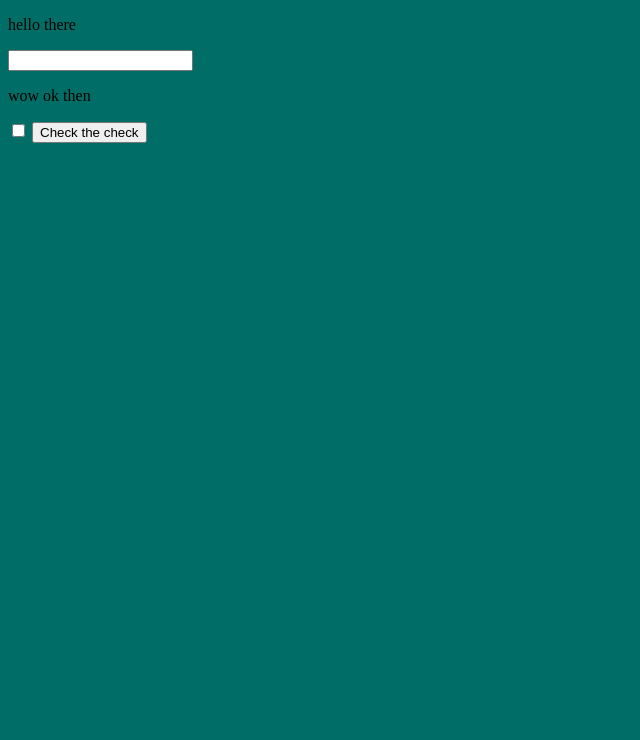
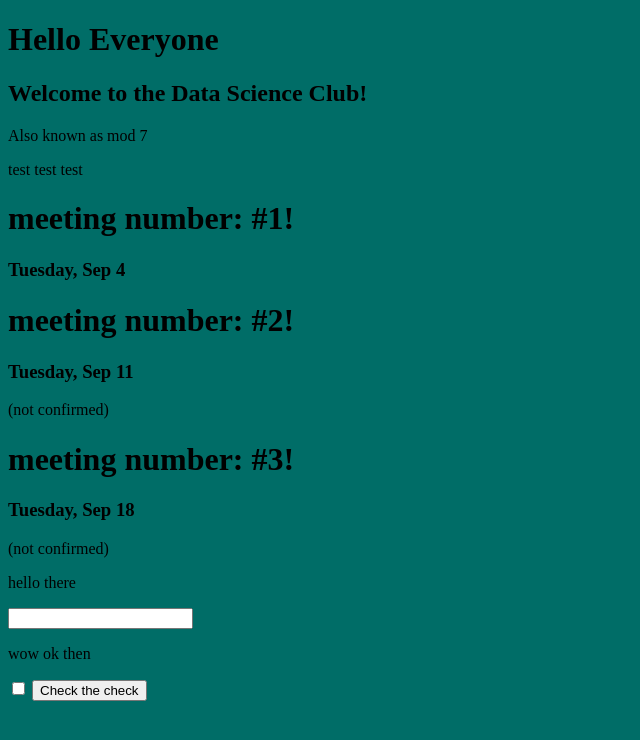
Before and after one commit to MostlyFocusedMike/data-club, a website built with webpack: page index.html in a window 1280 px wide. Shown: the whole page, without its empty margins (0-640 px from the left). Built offline with nearby package versions, Linux system fonts and the light colour scheme; some packages are replaced by stand-ins of ours.

Commit message:
add meetings component and constants file in lieu of a db

```diff
--- a/index.html
+++ b/index.html
@@ -8,7 +8,8 @@
     <script src="./build/bundle.js"></script>
 </head>
 <body>
-      <welcome-component></welcome-component>
+      <welcome></welcome>
+      <meetings></meetings>
       <div ng-controller="MainController as ctrl">
         <p>{{ctrl.title}}</p>
         <input ng-model="myInput" />
--- a/package.json
+++ b/package.json
@@ -24,7 +24,11 @@
   },
   "dependencies": {
     "angular": "~1.5.9",
+    "angular-animate": "~1.5.9",
     "angular-resource": "~1.5.9",
-    "angular-animate": "~1.5.9"
+    "html-loader": "^0.5.5",
+    "pug": "^2.0.3",
+    "pug-html-loader": "^1.1.5",
+    "pug-loader": "^2.4.0"
   }
 }
--- /dev/null
+++ b/src/js/components/meetings/controller.js
@@ -0,0 +1,8 @@
+import meetings from '../../constants/meetings'
+
+const meetingsCtrl = function() {
+    this.test = 'test test test';
+    this.meetings = meetings;
+}
+
+export default meetingsCtrl;
--- /dev/null
+++ b/src/js/components/meetings/index.js
@@ -0,0 +1,9 @@
+import template from './template.html'
+import meetingsCtrl from './controller'
+
+const meetingsCmpt = {
+    template,
+    controller: meetingsCtrl,
+}
+
+export default meetingsCmpt;
--- /dev/null
+++ b/src/js/components/meetings/template.html
@@ -0,0 +1,6 @@
+<p>{{$ctrl.test}}</p>
+<div ng-repeat="meeting in $ctrl.meetings">
+    <h1>meeting number: #{{$index + 1}}!</h1>
+    <h3>{{meeting.date | date:'EEEE, MMM d' }}</h3>
+    <p ng-if='!meeting.confirmed'>(not confirmed)</p>
+</div>
--- a/src/js/components/welcome/template.html
+++ b/src/js/components/welcome/template.html
@@ -1 +1,3 @@
-<h1>Hello, {{$ctrl.user}}!</h1>
+<h1>Hello Everyone</h1>
+<h2>Welcome to the Data Science Club!</h2>
+<p>Also known as mod 7</p>
--- /dev/null
+++ b/src/js/constants/meetings.js
@@ -0,0 +1,22 @@
+const meetings = [
+    {
+        id: 1,
+        date: new Date('2018/09/4'),
+        order: 1,
+        confirmed: true,
+    },
+    {
+        id: 2,
+        date: new Date('2018/09/11'),
+        order: 2,
+        confirmed: false,
+    },
+    {
+        id: 3,
+        date: new Date('2018/09/18'),
+        order: 3,
+        confirmed: false,
+    },
+]
+
+export default meetings;
--- a/webpack.config.js
+++ b/webpack.config.js
@@ -12,8 +12,13 @@ module.exports = {
     module: {
         rules : [{
             test: /\.css?$/,
-            use: ['style-loader', 'css-loader']
-        }]
+            use: ['style-loader', 'css-loader'],
+        },
+        {
+            test: /\.html?$/,
+            use: ['html-loader'],
+        },
+        ]
     },
     resolve: {
         alias: {
```
Also changed, not shown: src/js/app.js (+4 -3 lines), src/js/components/weeks/index.js (deleted, +0 -7 lines), src/js/components/weeks/template.html (deleted, +0 -1 lines), 1 other file.
